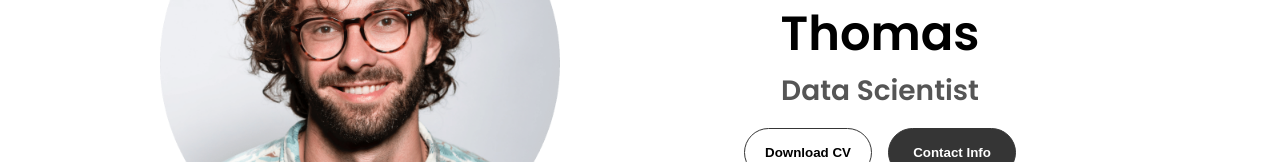
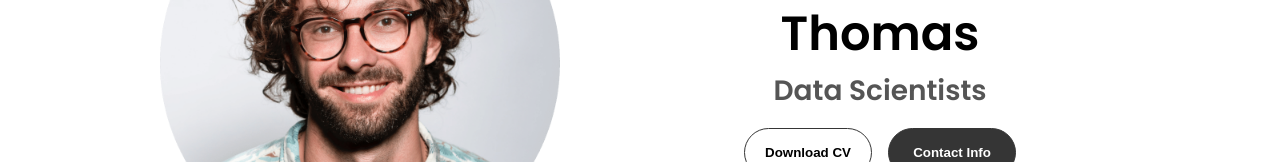
Before and after one commit to thethomasam/prot, a plain HTML site: page index.html in a window 1280 px wide. Shown: the part 421-583 px from the top of the page. Drawn offline with Linux system fonts and the light colour scheme.

Commit message:
madeactions

```diff
--- a/index.html
+++ b/index.html
@@ -43,7 +43,7 @@
       <div class="section__text">
         <p class="section__text__p1">Hello, I'm</p>
         <h1 class="title">Sam Koshy Thomas</h1>
-        <p class="section__text__p2">Data Scientist</p>
+        <p class="section__text__p2">Data Scientists</p>
         <div class="btn-container">
           <button
             class="btn btn-color-2"
```
